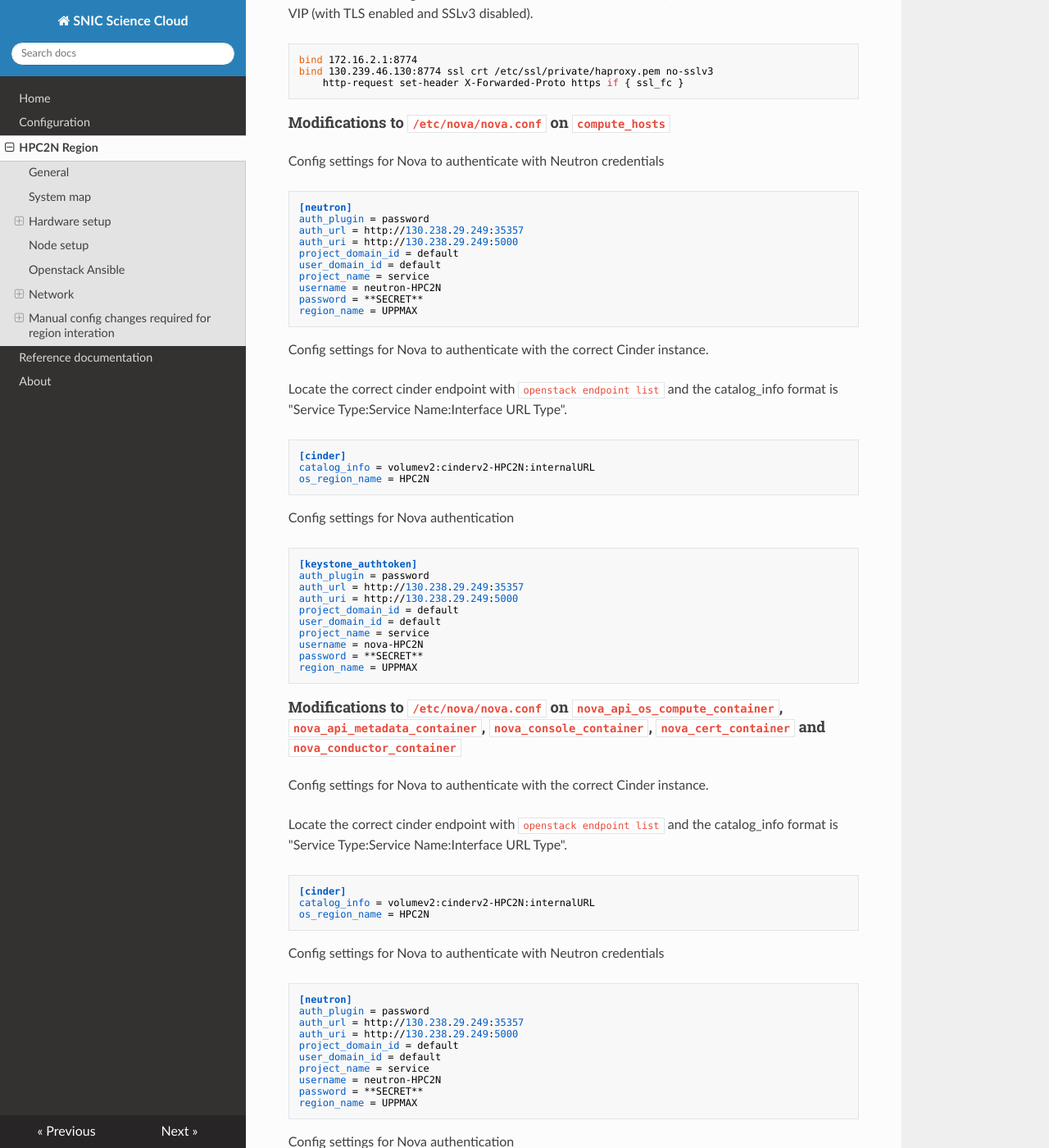
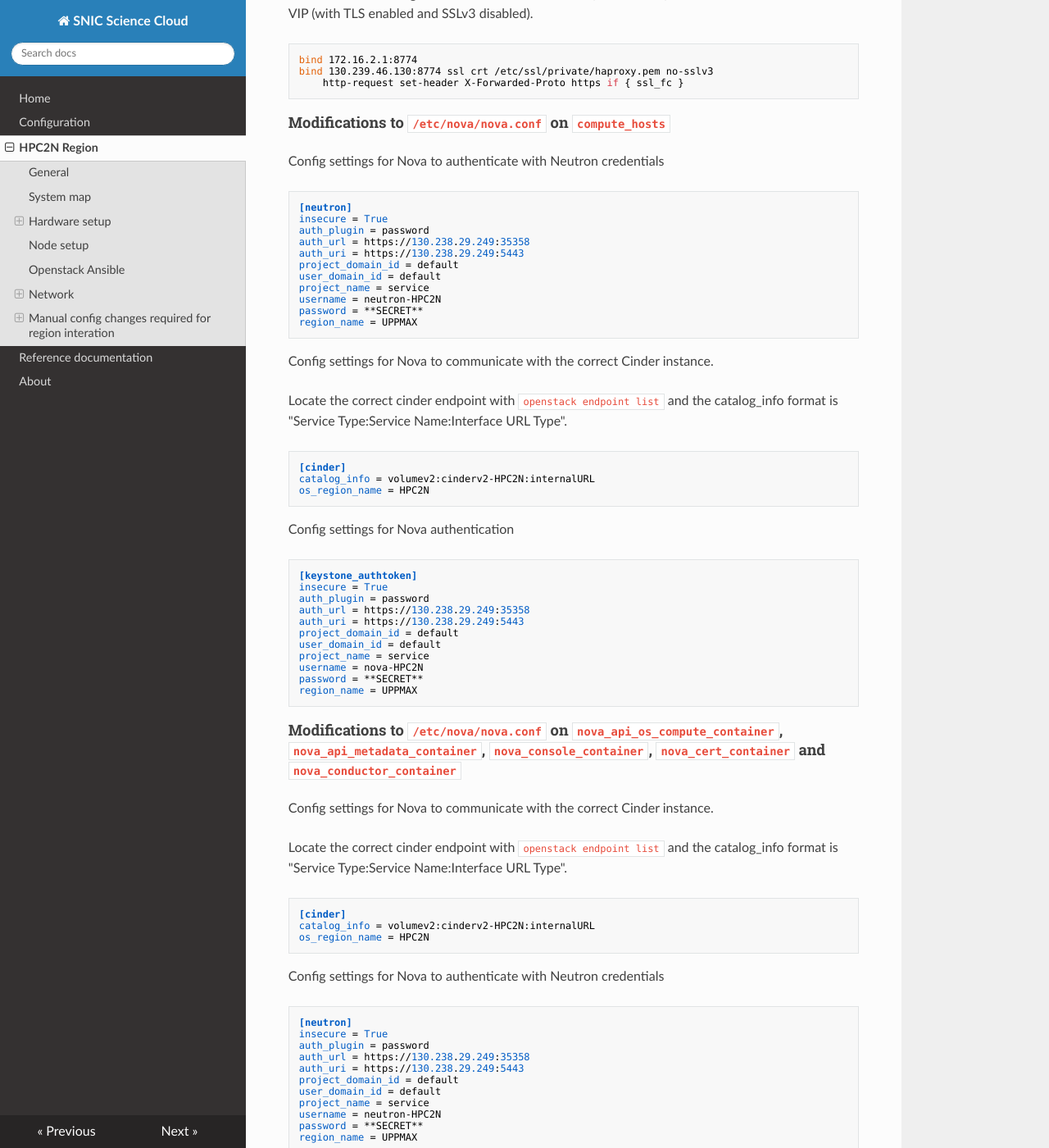
Before and after one commit to SNICScienceCloud/operators-documentation, an MkDocs documentation site: the page built from docs/config_hpc2n.md, in a window 1280 px wide and 1400 px high, scrolled down 5325 px. Shown: the whole window at 82% size. Built offline with MkDocs 1.6.1, drawn with Linux system fonts in a browser that asks for light colours; nearby versions of some CDN libraries; old or Windows-style settings are respelled for this version of MkDocs; some of the changed text lies outside the part shown.

Commit message:
TLS changes.
More changes to cinder.conf when using regions

```diff
--- a/docs/config_hpc2n.md
+++ b/docs/config_hpc2n.md
@@ -253,9 +253,10 @@ With a dual bind using the load balancer internal VIP (without TLS) and the load
 Config settings for Nova to authenticate with Neutron credentials
 
     [neutron]
+    insecure = True
     auth_plugin = password
-    auth_url = http://130.238.29.249:35357
-    auth_uri = http://130.238.29.249:5000
+    auth_url = https://130.238.29.249:35358
+    auth_uri = https://130.238.29.249:5443
     project_domain_id = default
     user_domain_id = default
     project_name = service
@@ -263,7 +264,7 @@ Config settings for Nova to authenticate with Neutron credentials
     password = **SECRET**
     region_name = UPPMAX
 
-Config settings for Nova to authenticate with the correct Cinder instance.
+Config settings for Nova to communicate with the correct Cinder instance.
 
 Locate the correct cinder endpoint with `openstack endpoint list` and the catalog_info format is "Service Type:Service Name:Interface URL Type".
 
@@ -274,9 +275,10 @@ Locate the correct cinder endpoint with `openstack endpoint list` and the catalo
 Config settings for Nova authentication
 
     [keystone_authtoken]
+    insecure = True
     auth_plugin = password
-    auth_url = http://130.238.29.249:35357
-    auth_uri = http://130.238.29.249:5000
+    auth_url = https://130.238.29.249:35358
+    auth_uri = https://130.238.29.249:5443
     project_domain_id = default
     user_domain_id = default
     project_name = service
@@ -286,7 +288,7 @@ Config settings for Nova authentication
 
 #### Modifications to `/etc/nova/nova.conf` on `nova_api_os_compute_container`, `nova_api_metadata_container`, `nova_console_container`, `nova_cert_container` and `nova_conductor_container`
 
-Config settings for Nova to authenticate with the correct Cinder instance.
+Config settings for Nova to communicate with the correct Cinder instance.
 
 Locate the correct cinder endpoint with `openstack endpoint list` and the catalog_info format is "Service Type:Service Name:Interface URL Type".
 
@@ -297,9 +299,10 @@ Locate the correct cinder endpoint with `openstack endpoint list` and the catalo
 Config settings for Nova to authenticate with Neutron credentials
 
     [neutron]
+    insecure = True
     auth_plugin = password
-    auth_url = http://130.238.29.249:35357
-    auth_uri = http://130.238.29.249:5000
+    auth_url = https://130.238.29.249:35358
+    auth_uri = https://130.238.29.249:5443
     project_domain_id = default
     user_domain_id = default
     project_name = service
@@ -310,10 +313,10 @@ Config settings for Nova to authenticate with Neutron credentials
 Config settings for Nova authentication
 
     [keystone_authtoken]
-    insecure = False
+    insecure = True
     auth_plugin = password
-    auth_url = http://130.238.29.249:35357
-    auth_uri = http://130.238.29.249:5000
+    auth_url = https://130.238.29.249:35358
+    auth_uri = https://130.238.29.249:5443
     project_domain_id = default
     user_domain_id = default
     project_name = service
@@ -340,12 +343,12 @@ With a dual bind using the load balancer internal VIP (without TLS) and the load
 Config settings for Ceilometer authentication
 
     [keystone_authtoken]
-    insecure = False
+    insecure = True
     auth_plugin = password
     signing_dir = /var/lib/glance/cache/api
-    identity_uri = http://130.238.29.249:35357
-    auth_url = http://130.238.29.249:35357
-    auth_uri = http://130.238.29.249:5000
+    identity_uri = https://130.238.29.249:35358
+    auth_url = https://130.238.29.249:35358
+    auth_uri = https://130.238.29.249:5443
     project_domain_id = default
     user_domain_id = default
     project_name = service
@@ -356,8 +359,8 @@ Config settings for Ceilometer authentication
 Config settings for Ceilometer service
 
     [service_credentials]
-    os_auth_url = http://130.238.29.249:35357
-    os_auth_uri = http://130.238.29.249:5000
+    os_auth_url = https://130.238.29.249:35358
+    os_auth_uri = https://130.238.29.249:5443
     os_username = ceilometer-HPC2N
     os_tenant_name = service
     os_password = **SECRET**
@@ -368,12 +371,12 @@ Config settings for Ceilometer service
 Config settings for Ceilometer authentication
 
     [keystone_authtoken]
-    insecure = False
+    insecure = True
     auth_plugin = password
     signing_dir = /var/lib/glance/cache/api
-    identity_uri = http://130.238.29.249:35357
-    auth_url = http://130.238.29.249:35357
-    auth_uri = http://130.238.29.249:5000
+    identity_uri = https://130.238.29.249:35358
+    auth_url = https://130.238.29.249:35358
+    auth_uri = https://130.238.29.249:5443
     project_domain_id = default
     user_domain_id = default
     project_name = service
@@ -397,14 +400,22 @@ With a dual bind using the load balancer internal VIP (without TLS) and the load
 
 #### Modifications to `/etc/cinder/cinder.conf` on `cinder_api_container`, `cinder_scheduler_container` and `cinder_volumes_container`
 
+Config settings for Cinder to communicate with the correct Nova instance.
+
+Locate the correct nova endpoint with `openstack endpoint list` and the catalog_info format is "Service Type:Service Name:Interface URL Type".
+
+    [DEFAULT]
+    nova_catalog_info = compute:nova-HPC2N:internalURL
+    nova_catalog_admin_info = compute:nova-HPC2N:adminURL
+
 Config settings for Cinder authentication
 
     [keystone_authtoken]
-    insecure = False
+    insecure = True
     auth_plugin = password
     signing_dir = /var/cache/cinder
-    auth_url = http://130.238.29.249:35357
-    auth_uri = http://130.238.29.249:5000
+    auth_url = https://130.238.29.249:35358
+    auth_uri = https://130.238.29.249:5443
     project_domain_id = default
     user_domain_id = default
     project_name = service
@@ -433,8 +444,8 @@ Config settings for Neutron authentication
 
     [default]
     auth_plugin = password
-    auth_url = http://130.238.29.249:35357
-    auth_uri = http://130.238.29.249:5000
+    auth_url = https://130.238.29.249:35358
+    auth_uri = https://130.238.29.249:5443
     auth_region = UPPMAX
     admin_tenant_name = service
     admin_user = neutron-HPC2N
@@ -446,22 +457,23 @@ Config settings for Neutron authentication
 Config settings for Neutron to authenticate with Nova credentials
 
     [nova]
+    insecure = True
     project_name=services
     username=nova-HPC2N
     password=**SECRET**
     project_domain_id=default
     tenant_name=services
     user_domain_id=default
-    auth_url=http://130.238.29.249:35357/
+    auth_url=https://130.238.29.249:35358/
     region_name=UPPMAX
 
 Config settings for Neutron authentication
 
     [keystone_authtoken]
-    insecure = False
+    insecure = True
     auth_plugin = password
-    auth_url = http://130.238.29.249:35357
-    auth_uri = http://130.238.29.249:5000
+    auth_url = https://130.238.29.249:35358
+    auth_uri = https://130.238.29.249:5443
     project_domain_id = default
     user_domain_id = default
     project_name = service
@@ -489,11 +501,11 @@ With a dual bind using the load balancer internal VIP (without TLS) and the load
 Config settings for Glance authentication
 
     [keystone_authtoken]
-    insecure = False
+    insecure = True
     auth_plugin = password
     signing_dir = /var/lib/glance/cache/api
-    auth_url = http://130.238.29.249:35357
-    auth_uri = http://130.238.29.249:5000
+    auth_url = https://130.238.29.249:35358
+    auth_uri = https://130.238.29.249:5443
     project_domain_id = default
     user_domain_id = default
     project_name = service
@@ -503,8 +515,8 @@ Config settings for Glance authentication
 
 #### Modifications to `/etc/glance/glance-cache.conf` on `glance_container`
 
-    auth_url = http://130.238.29.249:35357
-    auth_uri = http://130.238.29.249:5000
+    auth_url = https://130.238.29.249:35358
+    auth_uri = https://130.238.29.249:5443
     admin_user = glance-HPC2N
     admin_password = **SECRET**
 
@@ -539,11 +551,11 @@ With a dual bind using the load balancer internal VIP (without TLS) and the load
 Config settings for Heat authentication
 
     [keystone_authtoken]
-    insecure = False
+    insecure = True
     auth_plugin = password
     signing_dir = /var/lib/heat/cache/heat
-    auth_url = http://130.238.29.249:35357
-    auth_uri = http://130.238.29.249:5000
+    auth_url = https://130.238.29.249:35358
+    auth_uri = https://130.238.29.249:5443
     project_domain_id = default
     user_domain_id = default
     project_name = service
@@ -554,11 +566,11 @@ Config settings for Heat authentication
 Config settings for Heat to trust Keystone
 
     [trustee]
-    insecure = False
+    insecure = True
     auth_plugin = password
     signing_dir = /var/lib/heat/cache/heat
-    auth_url = http://130.238.29.249:35357
-    auth_uri = http://130.238.29.249:5000
+    auth_url = https://130.238.29.249:35358
+    auth_uri = https://130.238.29.249:5443
     project_domain_id = default
     user_domain_id = default
     project_name = service
```
Also changed, not shown: other parts of docs/config_hpc2n.md (+2 -2 lines).
